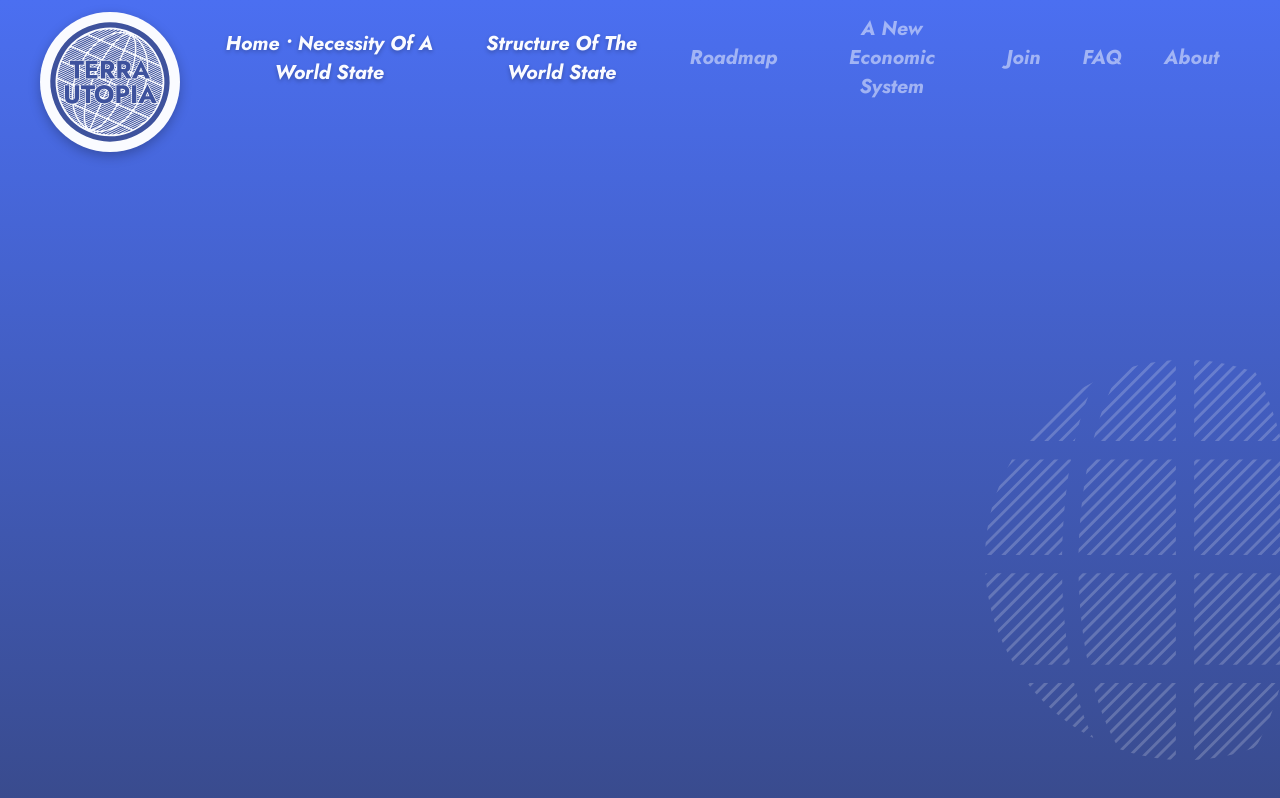
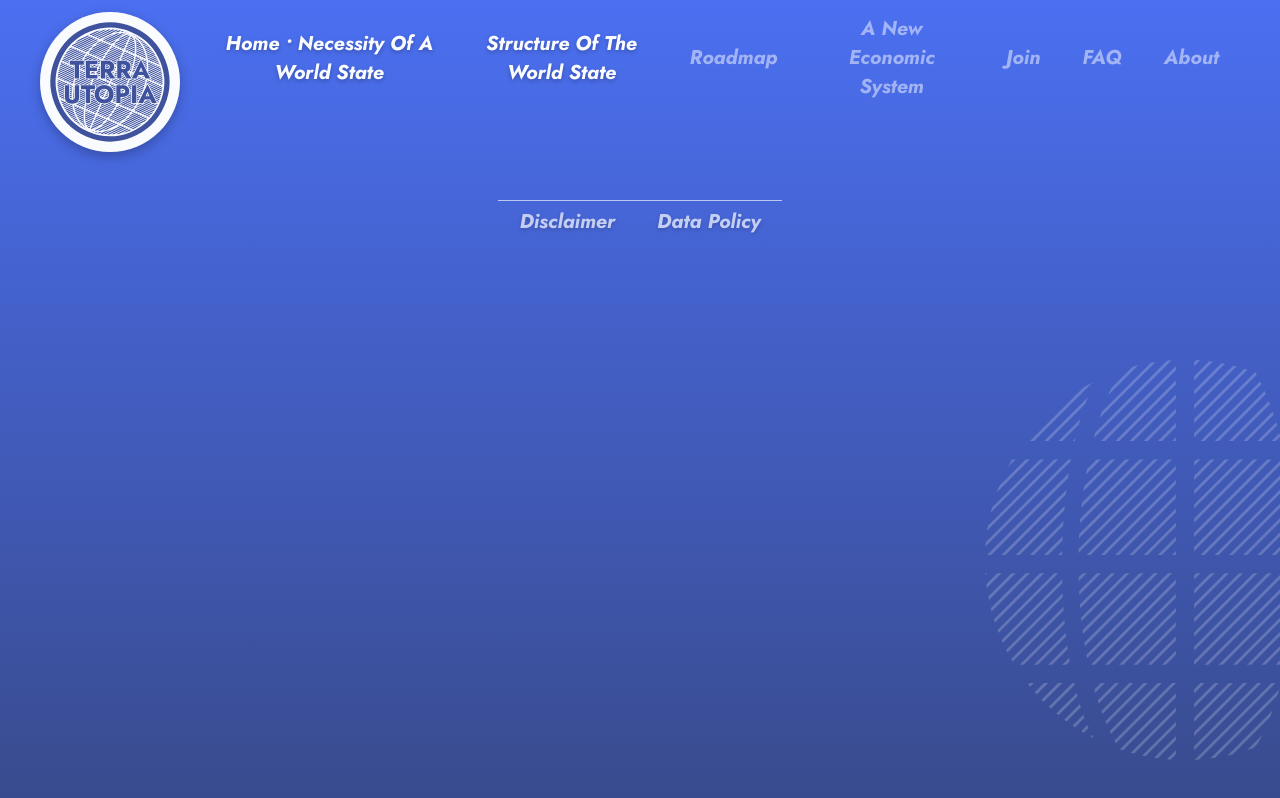
Before and after one commit to terra-utopia/terra-utopia-website, a Nuxt app: page /disclaimer in a window 1280 px wide. Built offline with nearby package versions, Linux system fonts and the light colour scheme.

Commit message:
footer added

```diff
--- a/components/Footer.vue
+++ b/components/Footer.vue
@@ -1,11 +1,25 @@
 <template>
     <footer class="Footer">
-        <!-- we ain't store no cookies, yeah -->
+        <NuxtLink
+                v-for="(entry, i) in entries"
+                :to="entry.to"
+                v-html="entry.name"
+                :key="i"
+                class="nav-link"
+            />
     </footer>
 </template>
 
 <script>
 export default {
+    data: ()=>{
+        return{
+            entries: [
+                { name: 'Disclaimer', to: '/disclaimer/' },
+                { name: 'Data Policy', to: '/dataPolicy/' },
+            ]
+        }
+    }
 };
 </script>
 
@@ -13,6 +27,32 @@
 @import '~/assets/shared-styles.scss';
 
 .Footer {
-    color: $c-extralight;
+    width: fit-content;
+    margin: auto;
+    display: flex;
+    flex-flow: row;
+    align-items: center;
+    border-top: $nav-white-border;
+    margin-bottom: 20px;
+
+    a {
+        position: relative;  // for absolute positioned child '::before'
+        padding: 6px 16px;
+        @media (max-width: 1140px) { padding: 6px 8px; }
+        margin: 0 16px;
+        @media (max-width: 1300px) { margin: 0 5px; }
+        text-align: center;
+        color: $c-extralight;
+        text-shadow: 0 2px 4px rgba(0, 0, 0, 0.25);
+        font-size: 24px;
+        @media (max-width: 1450px) { font-size: 20px; }
+        @include bold-italic;
+        opacity: 0.7;
+        transition: opacity 0.3s ease-in-out;
+
+        &:hover{
+            opacity: 1;
+        }
+    }
 }
 </style>
--- a/components/NavBar.vue
+++ b/components/NavBar.vue
@@ -27,9 +27,6 @@
         },
         activeEntry() {
             const activeEntry = this.entries.filter(entry => { return entry.active; })[0];
-            if (!activeEntry) {
-                console.warn(`WARNING: Why is there no active navigation entry??`);
-            }
             return activeEntry;
         },
     },
--- a/components/NavBarMobile.vue
+++ b/components/NavBarMobile.vue
@@ -10,6 +10,7 @@
             <div class="nav-header" @click="collapsed=!collapsed">
                 <NuxtLink
                     class="nav-header-text"
+                    v-if="activeEntry"
                     :to="activeEntry.to"
                     v-html="activeEntry.name"
                 ></NuxtLink>
```
Also changed, not shown: pages/disclaimer.vue (added, +13 -0 lines), pages/dataPolicy.vue (added).
